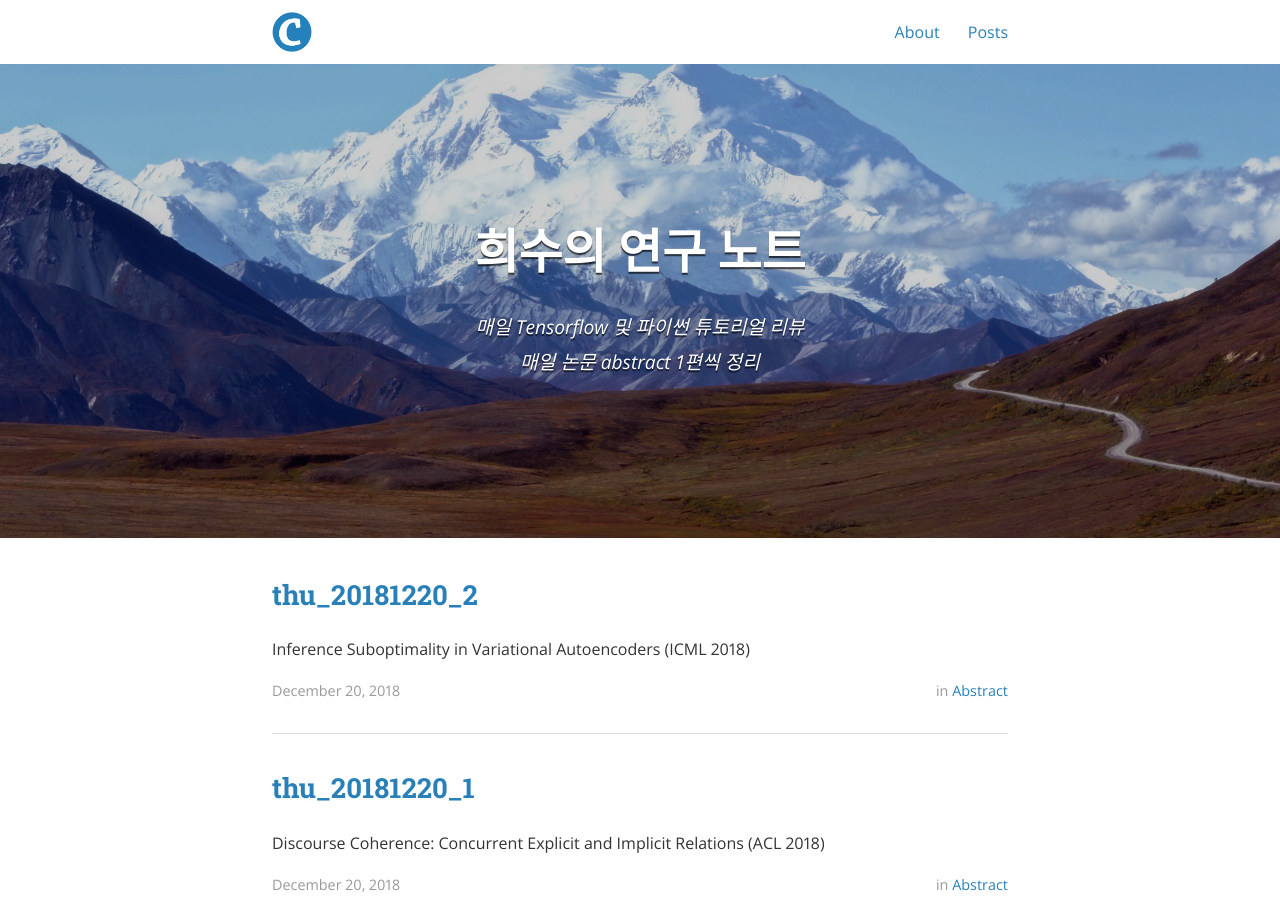
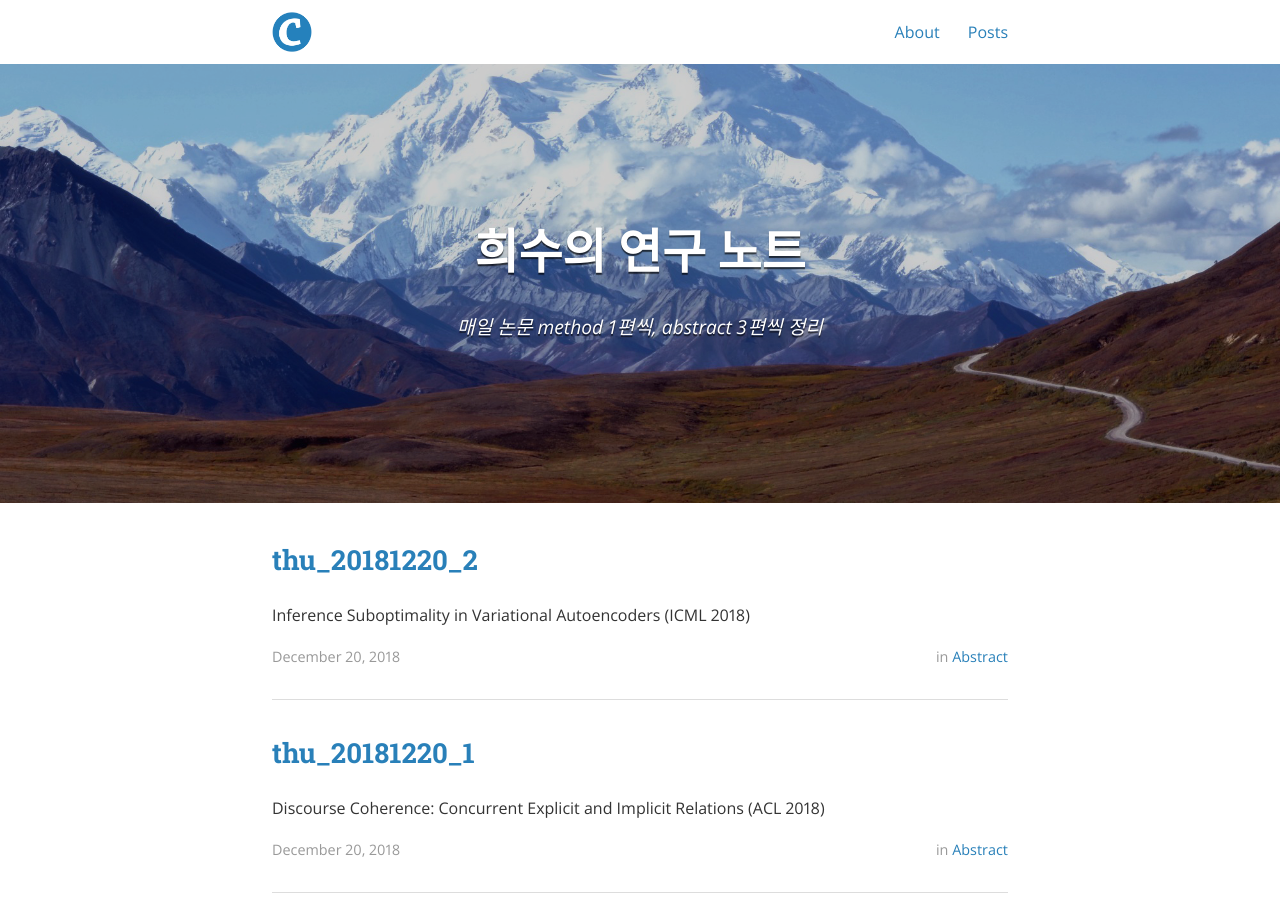
Before and after one commit to righ120/righ120.github.io, a Jekyll site: the page built from index.html, in a window 1280 px wide and 900 px high. Built offline with Jekyll 4.4.1, drawn with Linux system fonts in a browser that asks for light colours; nearby versions of some CDN libraries; the list of posts is cut into pages by our own code; some of the changed text lies outside the part shown.

Commit message:
Update _config.yml

```diff
--- a/_config.yml
+++ b/_config.yml
@@ -10,11 +10,11 @@ exclude:
 
 # Site settings
 title: 희수의 연구 노트
-subtitle: 매일 Tensorflow 및 파이썬 튜토리얼 리뷰 <br/> 매일 논문 abstract 1편씩 정리
+subtitle: 매일 논문 method 1편씩, abstract 3편씩 정리
 email: er2357@naver.com
-name: Heesoo Harper Park
+name: Heesoo Park
 description: >
-  논문 요약 정리 및 프로그래밍 언어를 공부하는 블로그입니다. 더 많은 정보는 개인 홈페이지를 통해 얻으실 수 있습니다.
+  논문 요약 정리하는 블로그.
 # Base URL of site (i.e. /blog). It should always start with a slash,
 # and never end with a slash. Set it to a blank value if hosting at the
 # root of your server.
```
